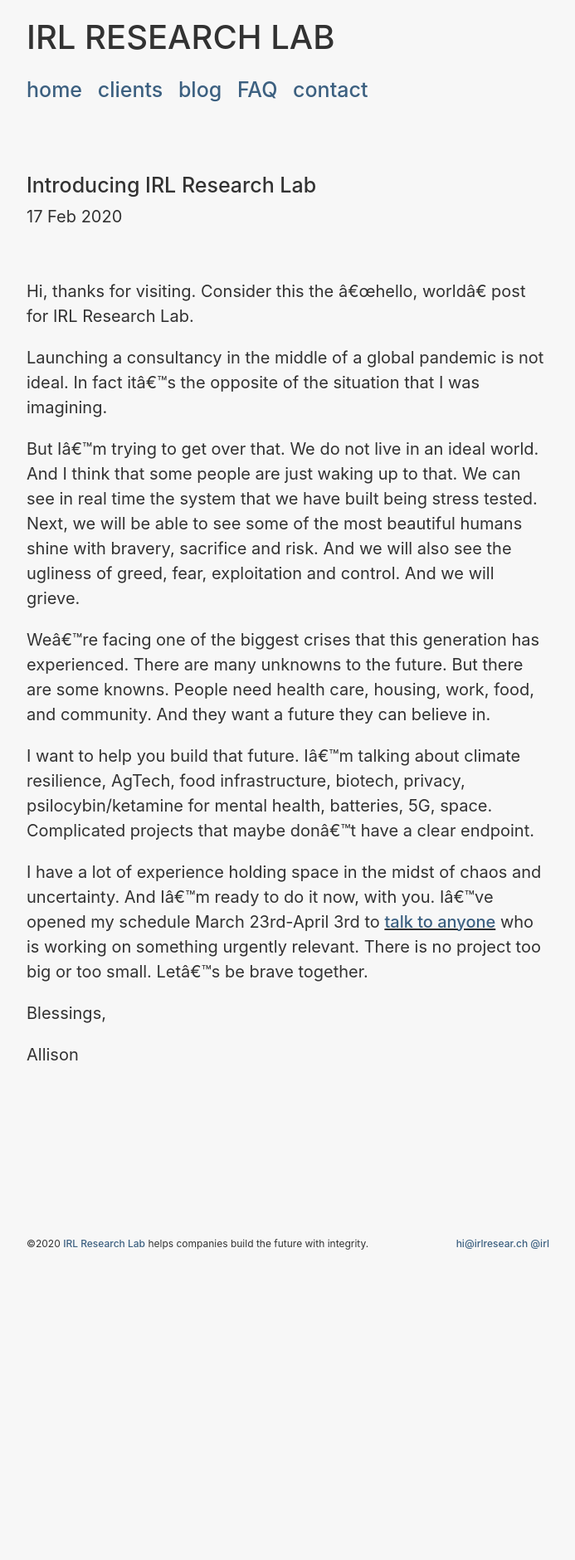
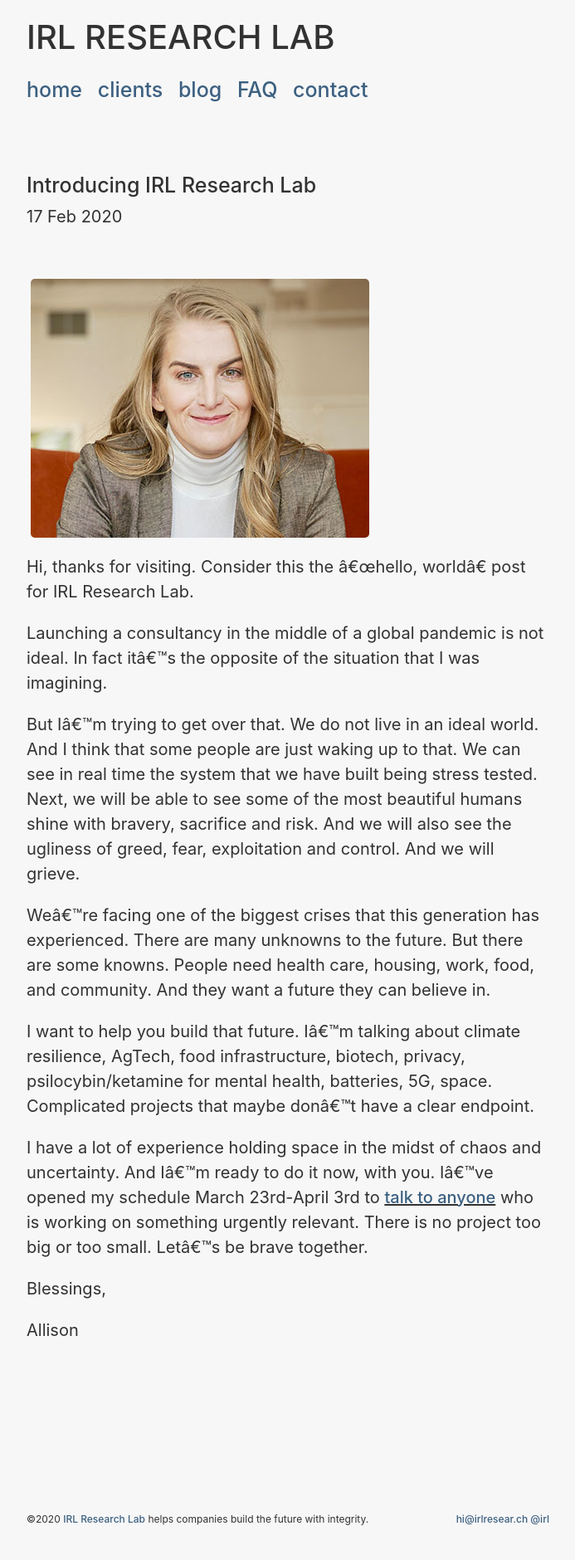
Before and after one commit to allisonburtch/consultancy, a Jekyll site: the page built from _posts/2020-03-10-Why-I-Started-Irl-Research_Lab.md, in a window 1280 px wide. Shown: the whole page at 83% size, without its empty margins (293-986 px from the left). Built offline with Jekyll 4.4.1, drawn with Linux system fonts in a browser that asks for light colours; before the commit the page ends 1548 px from its top, so only the background shows below that.

```diff
--- a/_posts/2020-03-10-Why-I-Started-Irl-Research_Lab.md
+++ b/_posts/2020-03-10-Why-I-Started-Irl-Research_Lab.md
@@ -5,6 +5,9 @@
 image: /assets/headshotcrop.jpg
 description: Launching a consultancy in the middle of a global pandemic is not ideal. But we do not live in an ideal world.
 ---
+
+
+<img src="/assets/headshotcrop.jpg" alt="headshot" >
 
 Hi, thanks for visiting. Consider this the "hello, world" post for IRL Research Lab.
 
```
